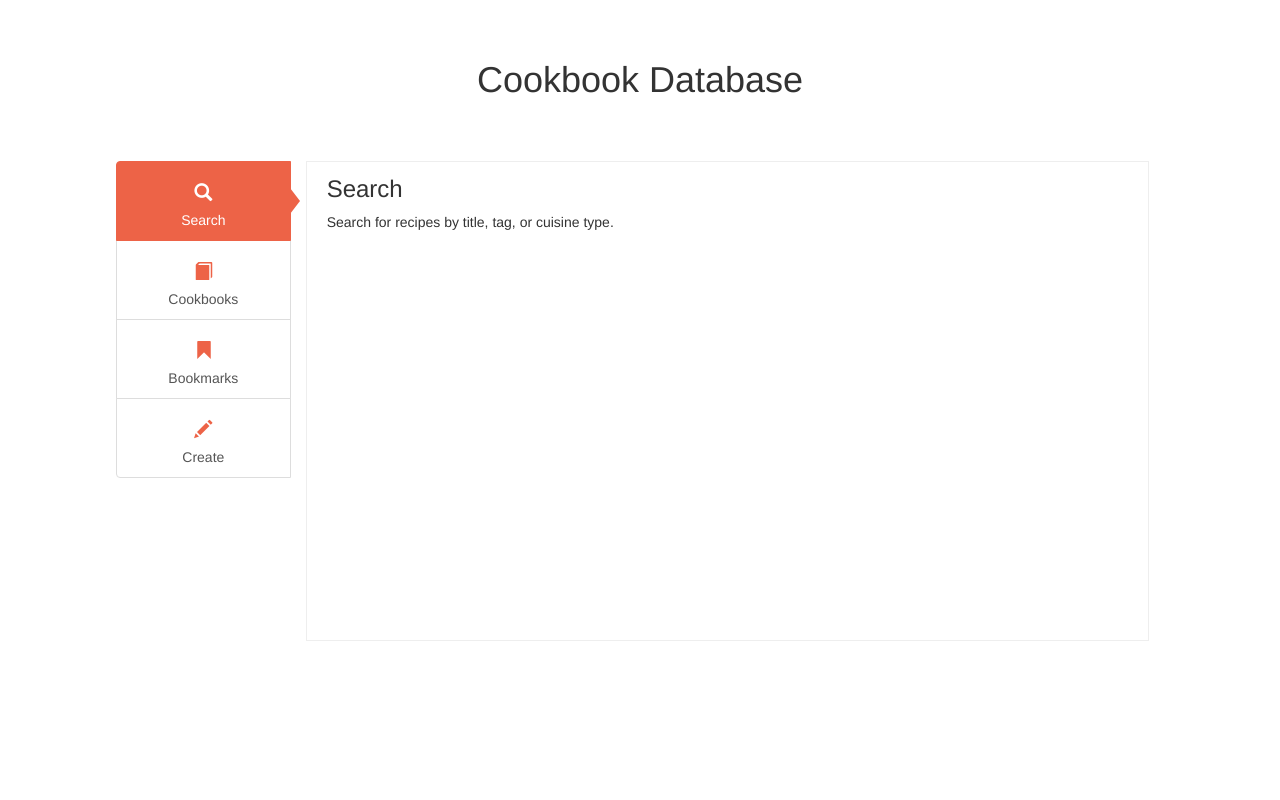
After one commit to soohyunkim/Cookbook, a PHP site: page /index.php in a window 1280 px wide. The commit adds this page. Run offline with PHP 8.4, Linux system fonts and the light colour scheme; some libraries are stand-ins or nearby versions.

Commit message:
Split index file to Sections

```diff
--- a/index.html
+++ b/index.html
@@ -1,3 +1,4 @@
+<!-- NOTE!!!!! DELETE THIS FILE AND USE INDEX.PHP -->
 <script src="//code.jquery.com/jquery-1.11.1.min.js"></script>
 <link href="//netdna.bootstrapcdn.com/bootstrap/3.1.0/css/bootstrap.min.css" rel="stylesheet" id="bootstrap-css">
 <script src="//netdna.bootstrapcdn.com/bootstrap/3.1.0/js/bootstrap.min.js"></script>
--- /dev/null
+++ b/index.php
@@ -0,0 +1,61 @@
+<script src="//code.jquery.com/jquery-1.11.1.min.js"></script>
+<link href="//netdna.bootstrapcdn.com/bootstrap/3.1.0/css/bootstrap.min.css" rel="stylesheet" id="bootstrap-css">
+<script src="//netdna.bootstrapcdn.com/bootstrap/3.1.0/js/bootstrap.min.js"></script>
+<link rel="stylesheet" href="style.css">
+<script src="tabs.js"></script>
+
+<body>
+  <div class="cookbook-title">
+    <h1>
+      Cookbook Database
+    </h1>
+  </div>
+
+  <div class="container-fluid">
+    <div class="cookbook-tab-container">
+
+      <!-- Cookbook Tab Menu -->
+      <div class="col-lg-2 col-md-2 col-sm-2 col-xs-2 cookbook-tab-menu">
+        <div class="list-group">
+          <a href="#" class="list-group-item active text-center">
+            <h4 class="glyphicon glyphicon-search"></h4>
+            <br/>Search
+          </a>
+          <a href="#" class="list-group-item text-center">
+            <h4 class="glyphicon glyphicon-book"></h4>
+            <br/>Cookbooks
+          </a>
+          <a href="#" class="list-group-item text-center">
+            <h4 class="glyphicon glyphicon-bookmark"></h4>
+            <br/>Bookmarks
+          </a>
+          <a href="#" class="list-group-item text-center">
+            <h4 class="glyphicon glyphicon-pencil"></h4>
+            <br/>Create
+          </a>
+        </div>
+      </div>
+
+      <!-- Cookbook Tabs (Sections) -->
+      <div class="col-lg-10 col-md-10 col-sm-10 col-xs-10 cookbook-tab">
+        <!-- search -->
+        <div class="cookbook-tab-content active">
+          <?php require "sections/search.php"; ?>
+        </div>
+        <!-- cookbook -->
+        <div class="cookbook-tab-content">
+          <?php require "sections/cookbooks.php"; ?>
+        </div>
+        <!-- bookmark -->
+        <div class="cookbook-tab-content">
+          <?php require "sections/bookmarks.php"; ?>
+        </div>
+        <!-- create -->
+        <div class="cookbook-tab-content">
+          <?php require "sections/create.php"; ?>
+        </div>
+
+      </div>
+    </div>
+  </div>
+</body>
--- /dev/null
+++ b/sections/bookmarks.php
@@ -0,0 +1,6 @@
+<html>
+    <body>
+        <h3 class="cookbook-section-header">Bookmarks</h3>
+        <p>View your bookmarked recipes.</p>
+    </body>
+</html>
--- /dev/null
+++ b/sections/cookbooks.php
@@ -0,0 +1,6 @@
+<html>
+    <body>
+        <h3 class="cookbook-section-header">Cookbooks</h3>
+        <p>Manage organized lists of recipes in your own custom cookbooks.</p>
+    </body>
+</html>
--- /dev/null
+++ b/sections/create.php
@@ -0,0 +1,93 @@
+<html>
+    <head>
+        <script src="create.js"></script>
+    </head>
+
+    <body>
+        <h3 class="cookbook-section-header">Create a New Recipe</h3>
+        <p>Upload a new recipe to the database to share it with other users.</p>
+
+        <form id="cookbook-create-form" method="post" action="recipe.php">
+
+            <!-- Recipe Name -->
+            <div class="cookbook-create-section">
+                <label>Recipe Name:</label>
+                <input type="text" id="cookbook-create-title" name="title">
+            </div>
+
+            <!-- Cuisine -->
+            <div class="cookbook-create-section">
+                <label>Cuisine:</label>
+                <select class="cookbook-create-cuisine" name="cuisine">
+                <option value="Other">Other</option>
+                <option value="Chinese">Chinese</option>
+                <option value="Korean">Korean</option>
+                <option value="Indian">Indian</option>
+                <option value="Italian">Italian</option>
+                <option value="Japanese">Japanese</option>
+                <option value="American">American</option>
+                <option value="Thai">Thai</option>
+                <option value="Ethiopian">Ethiopian</option>
+                <option value="French">French</option>
+                <option value="Brazilian">Brazilian</option>
+                <option value="Mexican">Mexican</option>
+                </select>
+            </div>
+
+            <!-- Difficulty -->
+            <div class="cookbook-create-section">
+                <label>Difficulty:</label>
+                <select class="cookbook-create-difficulty" name="difficulty">
+                <option value="1">1 (Very Easy)</option>
+                <option value="2">2 (Easy)</option>
+                <option value="3">3 (Moderate)</option>
+                <option value="4">4 (Hard)</option>
+                <option value="5">5 (Very Hard)</option>
+                </select>
+            </div>
+
+            <!-- Cooking Time -->
+            <div class="cookbook-create-section cookbook-create-time">
+                <label>Cooking Time (in minutes):</label>
+                <input type="number" name="time" min="0">
+            </div>
+
+            <!-- Ingredients -->
+            <div class="cookbook-create-section">
+                <label>Ingredients:</label>
+                <div id="cookbook-create-ingredients">
+                <div class="cookbook-create-ingredient">
+                    <input type="text" class="ingredient_qty" name="quantity[1][]" placeholder="Quantity">
+                    <input type="text" class="ingredient_desc" name="ingredient[1][]" placeholder="Ingredient">
+                </div>
+                </div>
+                <button type="button" onClick="addIngredientField()">Add Ingredient</button>
+            </div>
+
+            <!-- Steps -->
+            <div class="cookbook-create-section">
+                <label>Steps:</label>
+                <div id="cookbook-create-steps">
+                <div class="cookbook-create-step">
+                    <label>Step 1:</label>
+                    <input type="text" id="step-1" name="instruction[1][]">
+                </div>
+                </div>
+                <button type="button" onClick="addStepField()">Add Step</button>
+            </div>
+
+            <!-- Tags -->
+            <div class="cookbook-create-section">
+                <label>Tags:</label>
+                <div id="cookbook-create-tags"></div>
+                <button type="button" onClick="addTagField()">Add Tag</button>
+            </div>
+
+            <!-- Submit Button -->
+            <div class="cookbook-create-section">
+                <button type="button" onClick="submitForm()">Upload Recipe</button>
+            </div>
+
+        </form>
+    </body>
+</html>
--- /dev/null
+++ b/sections/search.php
@@ -0,0 +1,6 @@
+<html>
+    <body>
+        <h3 class="cookbook-section-header">Search</h3>
+        <p>Search for recipes by title, tag, or cuisine type.</p>
+    </body>
+</html>
--- a/style.css
+++ b/style.css
@@ -83,11 +83,12 @@ div.cookbook-tab div.cookbook-tab-content:not(.active){
   display: none;
 }
 
-/* Create Section and Form */
-h3.cookbook-create-header {
+h3.cookbook-section-header {
   text-align: left;
   margin-top: 4px;
 }
+
+/* Create Section and Form */
 
 form#cookbook-create-form {
   padding-top: 2px;
```
